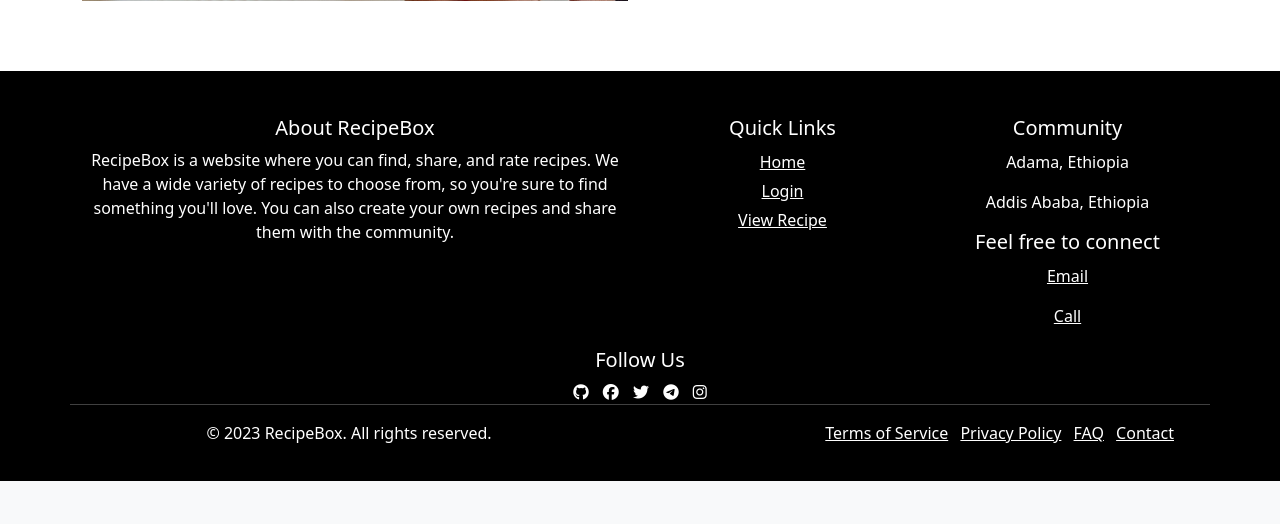
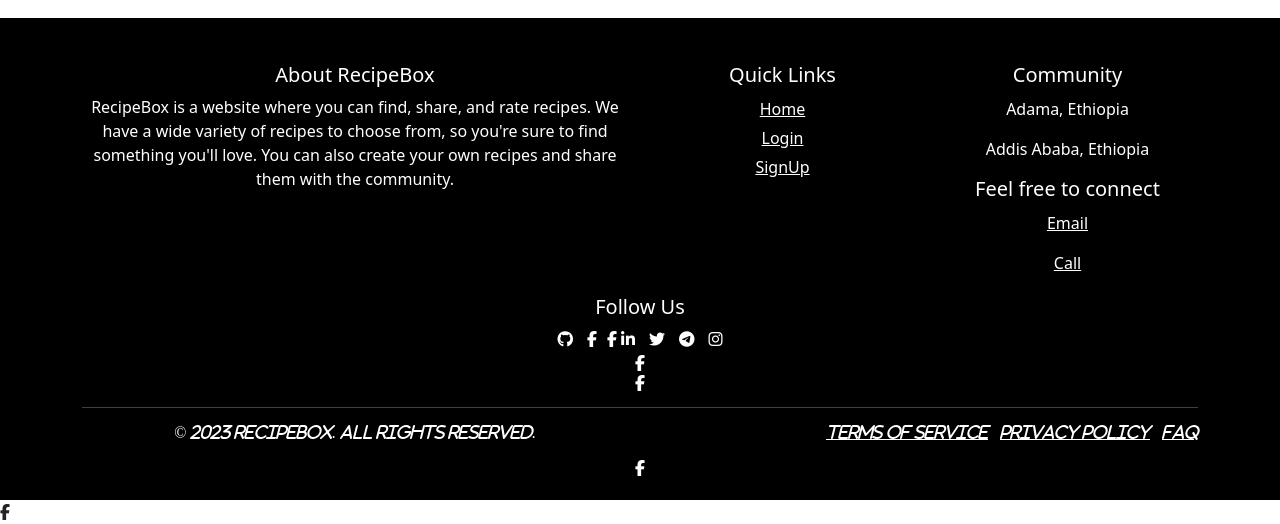
Before and after one commit to moha-mame/RecipeBox, a Django app: page /users/about in a window 1280 px wide. Shown: the part 1117-1641 px from the top of the page. Before the commit the page ends 1598 px from the top, so only its background shows below. Run offline with Django 3.2, Linux system fonts and the light colour scheme; some libraries are stand-ins or nearby versions; some web fonts are replaced.

Commit message:
templates and styles for footer, nav, home page and landing page updated

```diff
--- a/home/templates/home/footer.html
+++ b/home/templates/home/footer.html
@@ -67,9 +67,9 @@
         <div class="quick-links">
           <h5>Quick Links</h5>
           <ul>
-            <li><a href="#">Home</a></li>
-            <li><a href="#">Login</a></li>
-            <li><a href="#">View Recipe</a></li>
+            <li><a href="{% url 'home' %}">Home</a></li>
+            <li><a href="{% url 'login' %}">Login</a></li>
+	    <li><a href="{% url 'register' %}">SignUp</a></li>
           </ul>
         </div>
       </div>
@@ -90,11 +90,12 @@
      <div class="social-media">
           <h5>Follow Us</h5>
           <ul class="social-media-icons">
-            <li><a href="https://github.com/example"><i class="fab fa-github"></i></a></li>
-            <li><a href="https://facebook.com/example"><i class="fab fa-facebook"></i></a></li>
-            <li><a href="https://twitter.com/example"><i class="fab fa-twitter"></i></a></li>
-            <li><a href="https://t.me/example"><i class="fab fa-telegram"></i></a></li>
-            <li><a href="https://instagram.com/example"><i class="fab fa-instagram"></i></a></li>
+            <li><a href="https://www.github.com/Nemuuuu"><i class="fab fa-github"></i></a></li>
+	    <li><a href="https://www.facebook.com/moha"><i class="fab fa-facebook-f"><i></a></li>
+	    <li><a href="https://www.linkedin.com/in/neima-nesru-633a5024"><i class="fa-brands fa-linkedin-in"></i></a></li>
+            <li><a href="https://www.twitter.com/moha"><i class="fab fa-twitter"></i></a></li>
+            <li><a href="https://t.me/Nemuuuu"><i class="fab fa-telegram"></i></a></li>
+            <li><a href="https://instagram.com/moha"><i class="fab fa-instagram"></i></a></li>
           </ul>
         </div>
     <hr>
@@ -113,9 +114,7 @@
           <li class="list-inline-item">
             <a href="#">FAQ</a>
           </li>
-          <li class="list-inline-item">
-            <a href="#">Contact</a>
-          </li>
+
         </ul>
       </div>
     </div>
--- a/home/templates/home/nav.html
+++ b/home/templates/home/nav.html
@@ -99,7 +99,7 @@
             <ul class="dropdown-menu" aria-labelledby="navbarDropdown" label="profile">
               <li><a class="dropdown-item" href="{% url 'login' %}">Login</a></li>
               <li><hr class="dropdown-divider"></li>
-              <li><a class="dropdown-item" href="{% url 'register' %}">Register</a></li>
+              <li><a class="dropdown-item" href="{% url 'register' %}">Create New Account</a></li>
             </ul>
           </li>
           <li class="nav-item">
--- a/landing/static/landing/css/style.css
+++ b/landing/static/landing/css/style.css
@@ -50,9 +50,9 @@ nav ul img{
 
 }
 .cover{
-	background-color:rgba(127,127,127,0.8);
+	background-color:rgba(255,255,255,0.8);
 	text-align: center;
-	color:white;
+	color:black;
 	width:100%;
 	height:20vh;
 	position:absolute;
--- a/recipes/templates/recipes/search_results.html
+++ b/recipes/templates/recipes/search_results.html
@@ -32,8 +32,8 @@
                     </div>
                 {% endfor %}
             {% else %}
-                <p>No recipes available</p>
-		<p><a href="{% url 'home' %}"> Back to Home</a></p>
+                <p>No recipes available <a href="{% url 'home' %}"> Back to Home</a> </p>
+
             {% endif %}
         </div>
     </div>
--- a/users/static/users/css/registration.css
+++ b/users/static/users/css/registration.css
@@ -60,8 +60,13 @@ color:#0dd6c5
   h3 {
     margin-bottom: 20px;
     text-align: center;
+    font-weight:700;
   }
+  h5{
+	  margin-bottom:50px;
+	  text-align:center;
 
+  }
   .invalid-feedback {
     display: block;
     color: #dc3545;
--- a/users/templates/users/about.html
+++ b/users/templates/users/about.html
@@ -21,7 +21,7 @@
  <nav class="navbar navbar-expand-lg navbar-light bg-light">
   <div class="container-fluid">
 	 <!-- <a class="navbar-brand" href="#"><b>RecipeBox</b></a>-->
-	 <img width="100" src="{% static 'landing/images/main_img.png' %}" alt="logo of RecipeBox" class="about-image">
+	 <img width="100" src="{% static 'landing/images/logo.png' %}" alt="logo of RecipeBox" class="logo">
     <button class="navbar-toggler" type="button" data-bs-toggle="collapse" data-bs-target="#navbarSupportedContent" aria-controls="navbarSupportedContent" aria-expanded="false" aria-label="Toggle navigation">
       <span class="navbar-toggler-icon"></span>
     </button>
--- a/users/templates/users/login.html
+++ b/users/templates/users/login.html
@@ -12,7 +12,8 @@
 <div class="container">
     <form method="post" novalidate>
         {% csrf_token %}
-        <h3>Login</h3>
+	<h3>Let's Sign in</h3>
+	<h5>Welcome Back, You have been missed!</h5>
         <div class="form-group">
             <label for="id_username">Username:</label>
             <input type="text" name="username" id="id_username" class="form-control" required>
--- a/users/templates/users/registration.html
+++ b/users/templates/users/registration.html
@@ -21,7 +21,7 @@
   <div class="container">
     <form method="post" novalidate>
       {% csrf_token %}
-      <h3>Register</h3>
+      <h3>Create New Account</h3>
       {% load widget_tweaks %}
       {% for field in form.visible_fields %}
       <div class="mb-3 row">
```
Also changed, not shown: index.html (+6 -6 lines), landing/templates/landing/index.html (+4 -4 lines), home/templates/home/card.html (line endings or trailing spaces), home/templates/home/home.html (line endings or trailing spaces), recipes/forms.py (line endings or trailing spaces), recipes/templates/recipes/createrecipe.html (line endings or trailing spaces), users/templates/users/viewprofile.html (line endings or trailing spaces).
